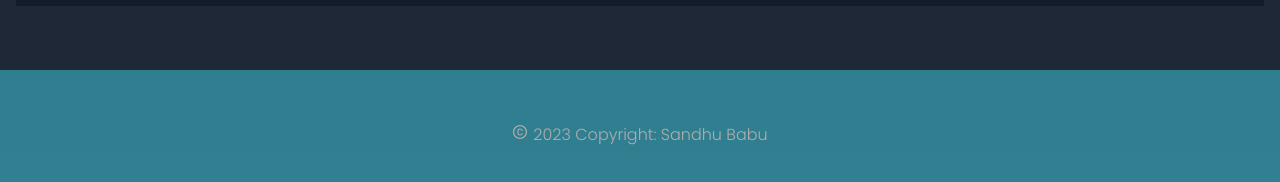
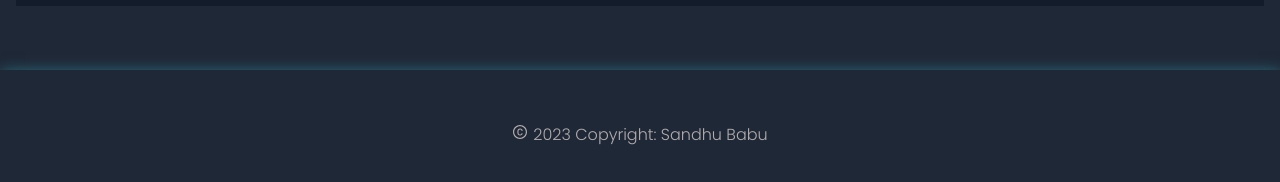
Before and after one commit to SandhuBabu/springboot-react-blog, a React (Vite) app in the folder frontend/: page / in a window 1280 px wide. Shown: the part 2133-2315 px from the top of the page. Built offline with nearby package versions, Linux system fonts and the light colour scheme.

Commit message:
login btn onclick solved

```diff
--- a/frontend/src/components/footer/Footer.scss
+++ b/frontend/src/components/footer/Footer.scss
@@ -3,7 +3,8 @@
 footer {
     width: 100%;
     height: 8em;
-    background-color: $sec-s;
+    background-color: $bg1;
+    box-shadow: 1px 3px 15px $sec-s;
     display: grid;
     place-items: center;
 
--- a/frontend/src/components/header/Header.jsx
+++ b/frontend/src/components/header/Header.jsx
@@ -7,7 +7,7 @@ import logo from "../../assets/logo-t.png";
 import "./Header.scss";
 
 const Header = () => {
-  const opnSearch = () => {
+  const openSearch = () => {
     document.querySelector(".nav-search").style.transform = "translateY(0em)";
   };
 
@@ -64,11 +64,11 @@ const Header = () => {
         </ul>
 
         <div className="login-btn">
-          <button onClick={handleHeader}>Login</button>
+          <button>Login</button>
         </div>
 
         <div className="util-btns">
-          <button className="open-search" onClick={opnSearch}>
+          <button className="open-search" onClick={openSearch}>
             <BsSearch />
           </button>
           <button className="menu-toggle" onClick={handleHeader}>
--- a/frontend/src/styles/variables.scss
+++ b/frontend/src/styles/variables.scss
@@ -22,7 +22,7 @@ $transition-300: all 300ms;
 $transition-500: all 500ms;
 
 // breakpoints
-$breakpoint-md: 820px;
+$breakpoint-md: 992px;
 $breakpoint-mob: 620px;
 
 // media queries
```
